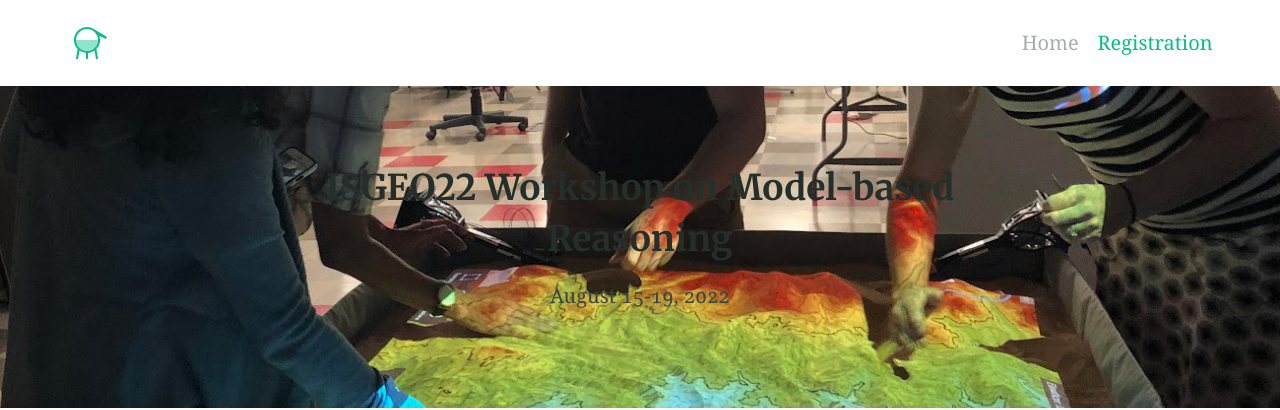
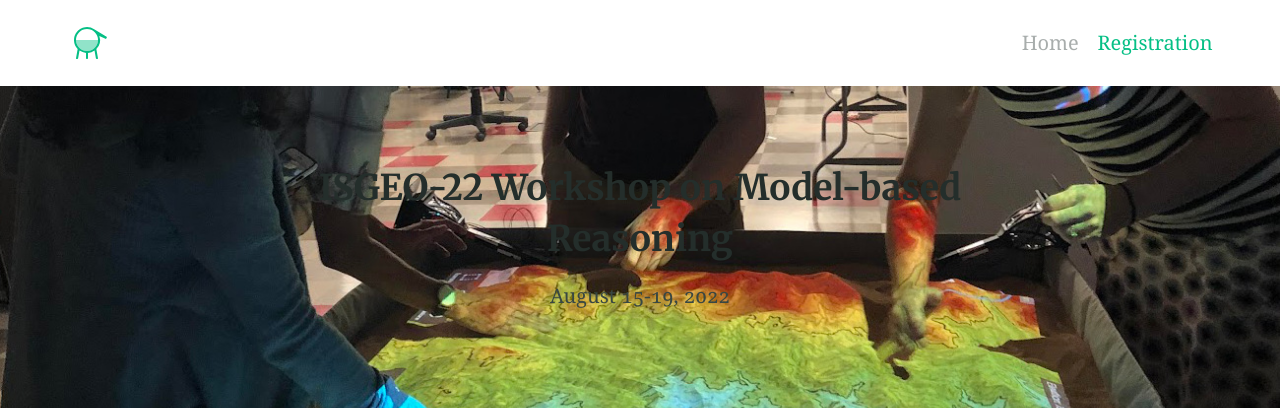
Before and after one commit to IS-GEO/ISGEO-22, a Jekyll site: the page built from index.md, in a window 1280 px wide. Shown: the top 410 px of the page. Built offline with Jekyll 4.4.1, drawn with Linux system fonts in a browser that asks for light colours.

Commit message:
Update index.md

```diff
--- a/index.md
+++ b/index.md
@@ -1,7 +1,7 @@
 ---
 title: "ISGEO22"
 feature_text: |
-  ## ISGEO22 Workshop on Model-based Reasoning
+  ## ISGEO-22 Workshop on Model-based Reasoning
   August 15-19, 2022
 feature_image: "assets/ISGEO19-header.jpeg"
 #feature_image: "https://picsum.photos/1300/400?image=989"
```
